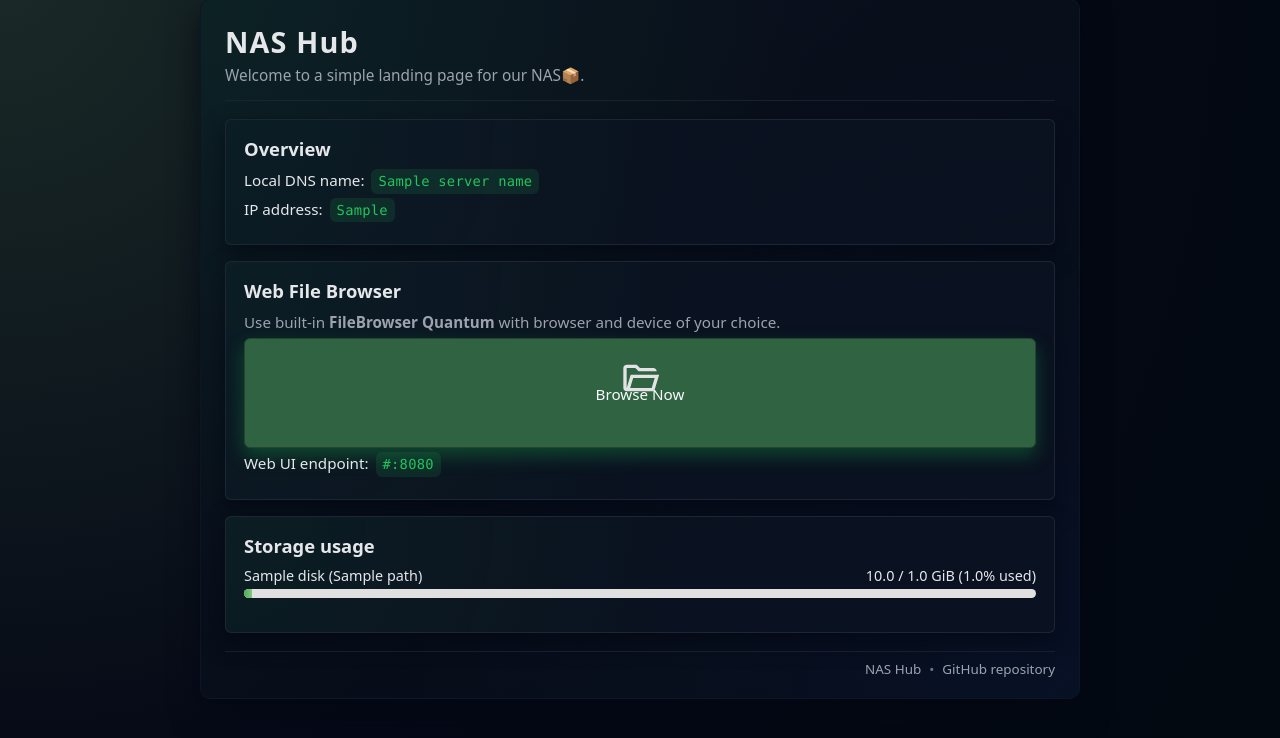
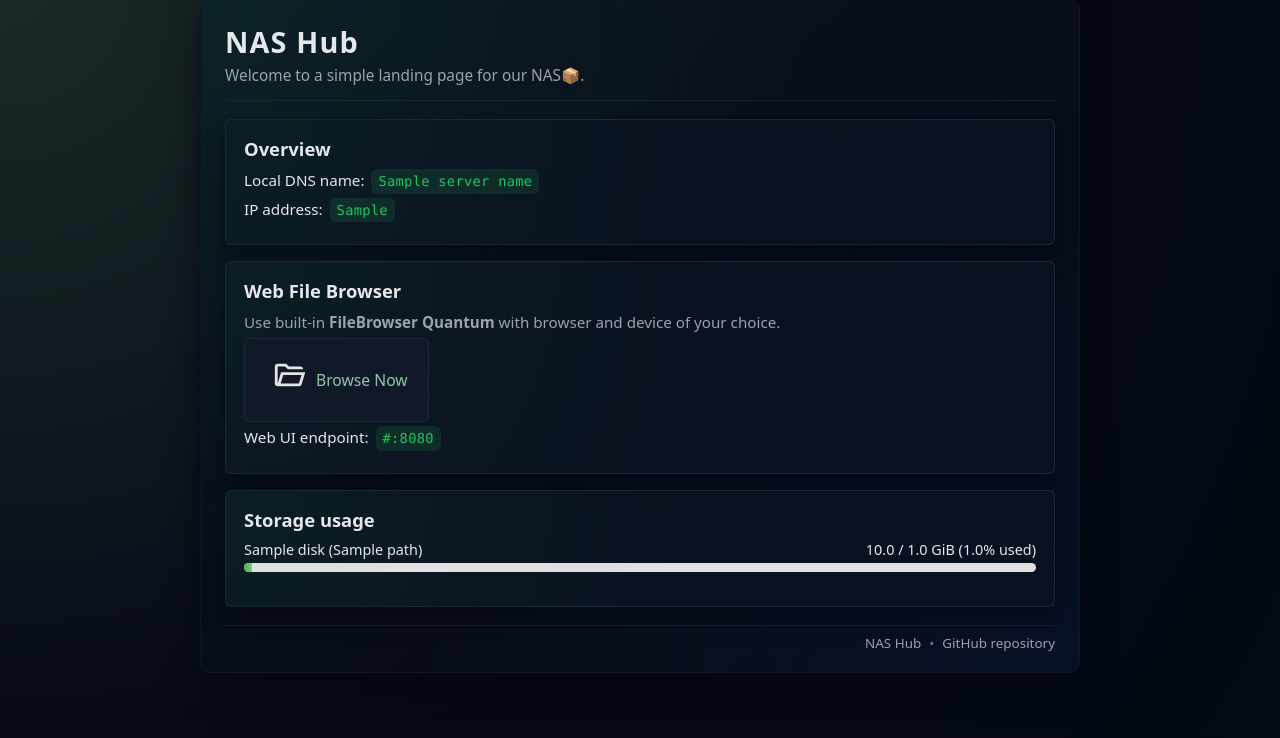
Before and after one commit to kubikulek231/nas, a Flask app: template website/src/templates/index.html in a window 1280 px wide. Shown: the part 25-763 px from the top of the page. Run offline with Flask 3, Linux system fonts and the light colour scheme; the template is opened without the code that fills it: most values are stand-ins (such as "Sample title", 1, 10 or a date in 2020).

Commit message:
Flexbox button

```diff
--- a/website/src/static/browser.css
+++ b/website/src/static/browser.css
@@ -2,13 +2,13 @@
   display: inline-flex;
   align-items: center;
   justify-content: center;
-  gap: 8px;
+  gap: 3px;
   padding: 12px 20px;
   border-radius: 6px;
   border: 1px solid rgba(31, 41, 55, 0.9);
   background-color: #111827;
-  color: #e5e7eb;
-  font-size: 0.95rem;
+  color: #8bc9a5;
+  font-size: 1.2rem;
   font-weight: 500;
   text-decoration: none;
   cursor: pointer;
@@ -19,42 +19,24 @@
     box-shadow 0.18s ease;
 }
 
-.button-primary {
-  display: flex;
-  flex-direction: column;
-  align-items: center;
-  justify-content: center;
-
-  width: 100%;
-  min-height: 110px;
-
-  background-color: #2f6342;
-  border: 1px solid #244630;
-  border-radius: 6px;
-
+/* Icon block */
+.button-image {
+  width: 48px;
+  height: 48px;
+  margin-bottom: 10px;
   background-image: url("/static/browse.svg");
   background-repeat: no-repeat;
-  background-position: center 28%;
-  background-size: 40px 40px;
-
-  color: #f9fafb;
-  box-shadow: 0 8px 18px rgba(22, 163, 74, 0.35);
-  text-decoration: none;
-  font-size: 0.95rem;
-  font-weight: 500;
-  padding: 12px 16px 10px;
-
-  cursor: pointer;
-  transition:
-    background-color 0.18s ease,
-    box-shadow 0.18s ease,
-    transform 0.08s ease;
+  background-position: center;
+  background-size: 70%;  /* tweak for size */
 }
 
-.button-primary span {
-  margin-top: 44px; /* push text below the icon area */
+/* Text block */
+.button-text {
+  font-size: 0.98rem;
+  font-weight: 500;
 }
 
+/* Hover / active */
 .button-primary:hover {
   background-color: #37734d;
   box-shadow: 0 10px 22px rgba(22, 163, 74, 0.45);
--- a/website/src/templates/index.html
+++ b/website/src/templates/index.html
@@ -34,12 +34,15 @@
         <p class="note">
           Use built-in <b>FileBrowser Quantum</b> with browser and device of your choice.
         </p>
-        <a class="button button-primary"
-          href="{{ base_url }}:8080"
-          target="_blank"
-          rel="noopener">
-          Browse Now
-        </a>
+      <a class="button button-primary"
+        href="{{ base_url }}:8080"
+        target="_blank"
+        rel="noopener">
+        <div class="button-image"></div>
+        <div class="button-text">Browse Now</div>
+      </a>
+
+
         <p>
           Web UI endpoint:
           <a class="endpoint" href="{{ base_url }}:8080" target="_blank" rel="noopener">
```
